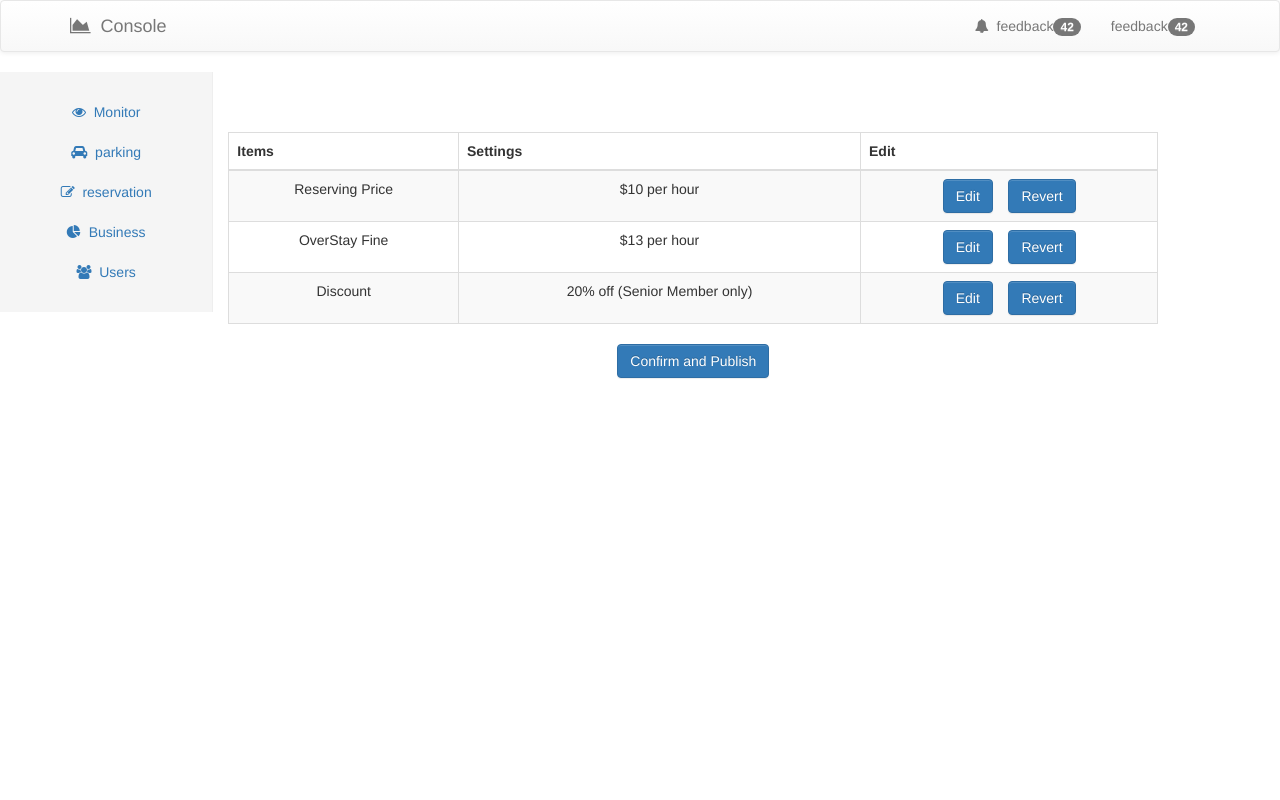
After one commit to bwzou/parking-lot, a Flask app: page /business_price in a window 1280 px wide. The commit adds this page. Run offline with Flask 2, Linux system fonts and the light colour scheme; some libraries are stand-ins or nearby versions.

```diff
--- a/Parking.py
+++ b/Parking.py
@@ -244,6 +244,18 @@ def show_reservation():
     return render_template('show-reservation.html', reservation=json.dumps(order_date), date=today)
 
 
+@app.route('/business_promotion')
+def business_promotion():               # 发布信息表
+
+    return render_template('business-promotion.html')
+
+
+@app.route('/business_price')
+def business_price():
+
+    return render_template('business_price.html')
+
+
 @app.route('/show_reservation1/<date>')
 def show_reservation1(date):
     the_date = datetime.datetime.strptime(date, '%Y-%m-%d')
--- /dev/null
+++ b/templates/business_price.html
@@ -0,0 +1,117 @@
+<!DOCTYPE html>
+<html>
+<head lang="en">
+    <meta charset="UTF-8">
+    <title>Console</title>
+    <link rel="stylesheet" href="{{ url_for('static',filename='css/bootstrap.min.css') }}">
+    <link rel="stylesheet" href="{{ url_for('static',filename='css/bootstrap-theme.min.css') }}">
+    <link rel="stylesheet" href="{{ url_for('static',filename='css/console.css') }}">
+    <link rel="stylesheet" href="{{ url_for('static',filename='css/jquery-ui.min.css') }}">
+    <link rel="stylesheet" href="{{ url_for('static',filename='font-awesome-4.6.1/css/font-awesome.min.css') }}">
+    <!--<script src="//cdn.bootcss.com/jquery/1.11.3/jquery.min.js"></script>-->
+    <!--<script src="//cdn.bootcss.com/bootstrap/3.3.5/js/bootstrap.min.js"></script>-->
+
+    <script src="{{ url_for('static',filename='js/jquery.min.js') }}"></script>
+    <script src="{{ url_for('static',filename='js/bootstrap.min.js') }}"></script>
+    <script type="text/javascript" src="{{ url_for('static',filename='js/jquery-ui.min.js') }}"></script>
+    <script src="{{ url_for('static',filename='d3/d3.min.js') }}" type="text/javascript"></script>
+</head>
+<script type="text/javascript" src="{{ url_for('static',filename='js/jquery.min.js') }}"></script>
+<link href="{{ url_for('static',filename='css/bootstrap.min.css') }}" rel="stylesheet">
+<script type="text/javascript" src="{{ url_for('static',filename='js/bootstrap.js') }}"></script>
+<script type="text/javascript" src="{{ url_for('static',filename='js/bootstrap.min.js') }}"></script>
+<link href="{{ url_for('static',filename='css/cover.css') }}" rel="stylesheet">
+<link href="{{ url_for('static',filename='css/bootstrap.min.css') }}" rel="stylesheet">
+
+<body>
+<nav class="navbar navbar-default">
+    <div class="container">
+        <div class="navbar-header pull-left">
+            <a href="console.html" class="navbar-brand"><i class="fa fa-area-chart" aria-hidden="true"></i>&nbsp; Console</a>
+        </div>
+        <div class="navbar-header pull-right">
+            <ul class="nav navbar-nav">
+                <li>
+                    <a href="#"><i class="fa fa-bell" aria-hidden="true"></i>&nbsp; feedback<span class="badge">42</span> </a>
+                </li>
+                <li>
+                    <a href="#"> feedback<span class="badge">42</span> </a>
+                </li>
+            </ul>
+        </div>
+    </div>
+</nav>
+<div class="container-fluid">
+    <div class="row">
+        <div class="col-sm-3 col-md-2 sidebar">
+            <ul class="nav" >
+                <li>
+                    <a href="#menu_condition" data-toggle="collapse"> <i class="fa fa-eye" aria-hidden="true"></i>&nbsp;  Monitor</a>
+                    <ul id="menu_condition" class="nav second-menu collapse in">
+                        <li><a href="{{ url_for('manage_index') }}"><i class="fa fa-car" aria-hidden="true"></i>&nbsp; parking</a></li>
+                        <li><a href="{{ url_for('show_reservation') }}"><i class="fa fa-pencil-square-o" aria-hidden="true"></i>&nbsp; reservation</a></li>
+                    </ul>
+                </li>
+                <li>
+                    <a href="#menu_business" data-toggle="collapse" class="collapsed"><i class="fa fa-pie-chart" aria-hidden="true"></i>&nbsp; Business</a>
+                    <ul id="menu_business" class="nav second-menu collapse">
+                        <li><a href="/business_price"><i class="fa fa-usd" aria-hidden="true"></i>&nbsp; price</a></li>
+                        <li><a href="/business_promotion"><i class="fa fa-bullhorn" aria-hidden="true"></i>&nbsp; promotion</a></li>
+                    </ul>
+                </li>
+                <li>
+                    <a href="#menu_user" data-toggle="collapse" class="collapsed"><i class="fa fa-users" aria-hidden="true"></i>&nbsp; Users</a>
+                    <ul id="menu_user" class="nav second-menu collapse">
+                        <li><a href="#"><i class="fa fa-tag" aria-hidden="true"></i>&nbsp;classify</a></li>
+                        <li><a href="#"><i class="fa fa-percent" aria-hidden="true"></i>&nbsp;distribution</a></li>
+                    </ul>
+                </li>
+            </ul>
+        </div>
+        <div class="col-sm-9 col-sm-offset-2">
+                <!--显示当前预定状态-->
+            <div class="manager_settings" style="margin-top: -180px; margin-left: auto">
+                <form role="tabpanel" class="tab-pane fade in active" id="settingsTbl">
+                    <table class="table table-bordered table-striped table-hover" >
+                        <thead>
+                        <tr>
+                            <th>Items</th>
+                            <th>Settings</th>
+                            <th>Edit</th>
+                        </tr>
+                        </thead>
+                        <tbody>
+                        <tr>
+
+                            <td>Reserving Price</td>
+                            <td>$10 per hour</td>
+                            <td><a href="#" class="btn btn-primary">Edit</a>&nbsp;&nbsp;&nbsp;&nbsp;<a href="#" class="btn btn-primary">Revert</a>
+                        </tr>
+                        <tr>
+
+                            <td>OverStay Fine</td>
+                            <td>$13 per hour</td>
+                            <td><a href="#" class="btn btn-primary">Edit</a>&nbsp;&nbsp;&nbsp;&nbsp;<a href="#" class="btn btn-primary">Revert</a>
+                            </td>
+                        </tr>
+                        <tr>
+
+                            <td>Discount</td>
+                            <td>20% off (Senior Member only)</td>
+                            <td><a href="#" class="btn btn-primary">Edit</a>&nbsp;&nbsp;&nbsp;&nbsp;<a href="#" class="btn btn-primary">Revert</a>
+                        </tr>
+                        </tbody>
+                    </table>
+                    <p class="lead">
+                        <a href="#" class="btn btn-primary">Confirm and Publish</a>
+                    </p>
+                </form>
+            </div>
+
+        </div>
+    </div>
+</div>
+
+
+</body>
+</html>
--- a/templates/console.html
+++ b/templates/console.html
@@ -47,8 +47,8 @@
                 <li>
                     <a href="#menu_business" data-toggle="collapse" class="collapsed"><i class="fa fa-pie-chart" aria-hidden="true"></i>&nbsp; Business</a>
                     <ul id="menu_business" class="nav second-menu collapse">
-                        <li><a href="#"><i class="fa fa-usd" aria-hidden="true"></i>&nbsp; price</a></li>
-                        <li><a href="#"><i class="fa fa-bullhorn" aria-hidden="true"></i>&nbsp; promotion</a></li>
+                        <li><a href="/business_price"><i class="fa fa-usd" aria-hidden="true"></i>&nbsp; price</a></li>
+                        <li><a href="/business_promotion"><i class="fa fa-bullhorn" aria-hidden="true"></i>&nbsp; promotion</a></li>
                     </ul>
                 </li>
                 <li>
--- a/templates/show-reservation.html
+++ b/templates/show-reservation.html
@@ -48,8 +48,8 @@
                 <li>
                     <a href="#menu_business" data-toggle="collapse" class="collapsed"><i class="fa fa-pie-chart" aria-hidden="true"></i>&nbsp; Business</a>
                     <ul id="menu_business" class="nav second-menu collapse">
-                        <li><a href="#"><i class="fa fa-usd" aria-hidden="true"></i>&nbsp; price</a></li>
-                        <li><a href="#"><i class="fa fa-bullhorn" aria-hidden="true"></i>&nbsp; promotion</a></li>
+                        <li><a href="/business_price"><i class="fa fa-usd" aria-hidden="true"></i>&nbsp; price</a></li>
+                        <li><a href="/business_promotion"><i class="fa fa-bullhorn" aria-hidden="true"></i>&nbsp; promotion</a></li>
                     </ul>
                 </li>
                 <li>
```
Also changed, not shown: Util.py (+10 -1 lines), templates/business-promotion.html (added, +85 -0 lines).
